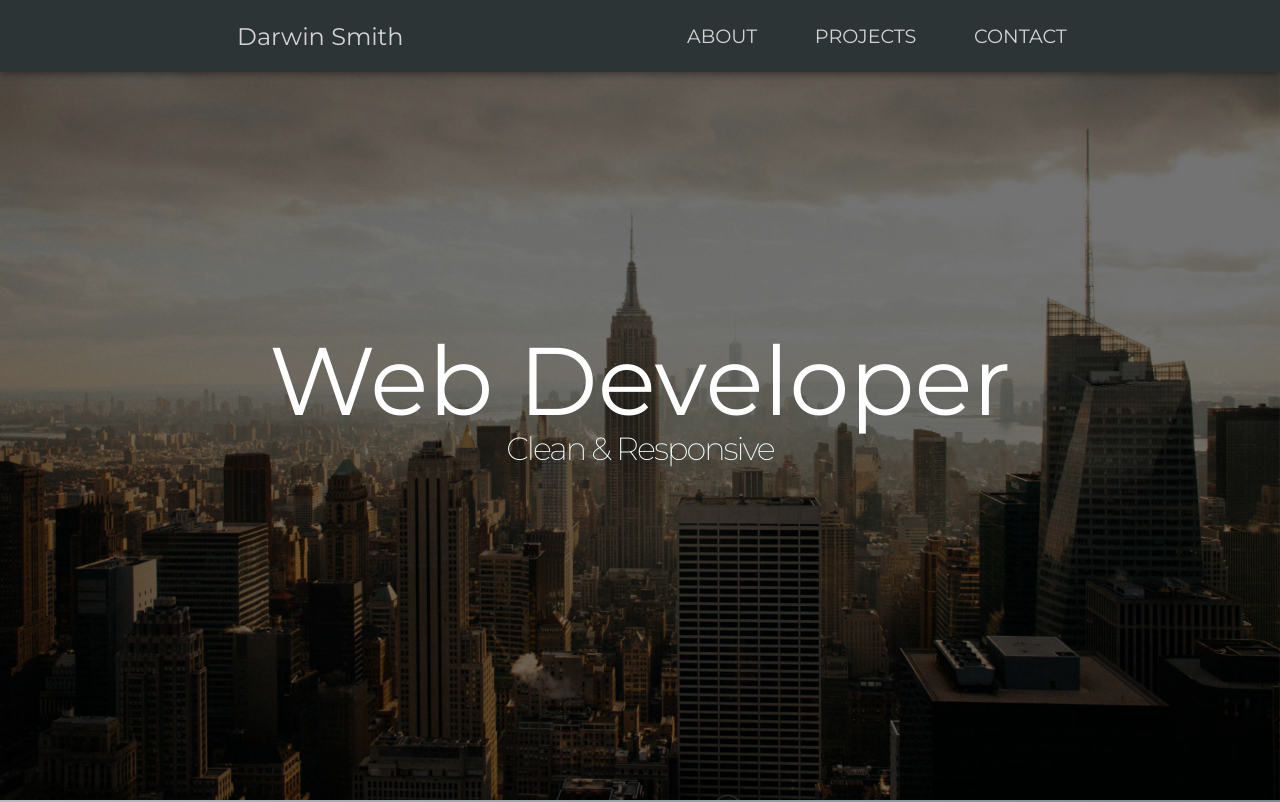
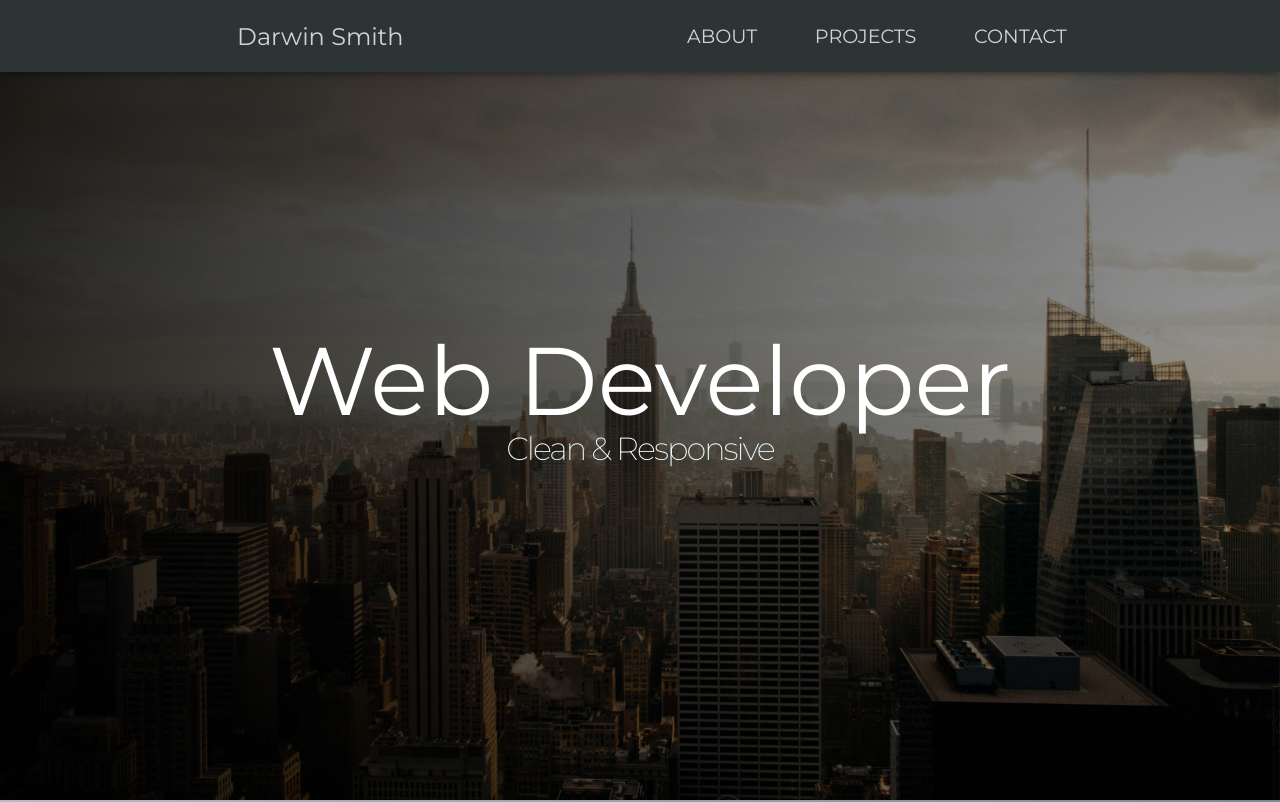
Before and after one commit to darwin911/Portfolio, a plain HTML site: page index.html in a window 1280 px wide. Shown: the top 802 px of the page. Drawn offline with nearby package versions, Linux system fonts and the light colour scheme; some packages are replaced by stand-ins of ours; a script that the page names is missing.

Commit message:
added radial gradient to Hero Section

```diff
--- a/css/style.css
+++ b/css/style.css
@@ -204,7 +204,7 @@ nav li {
   justify-content: center;
   align-items: center;
   height: 100vh;
-  background-color: rgba(0, 0, 0, 0.55);
+  background: radial-gradient(circle at 100% 50%, rgba(0, 0, 0, 0.4), rgba(0, 0, 0, .85) );
 }
 
 .hero-title {
```
